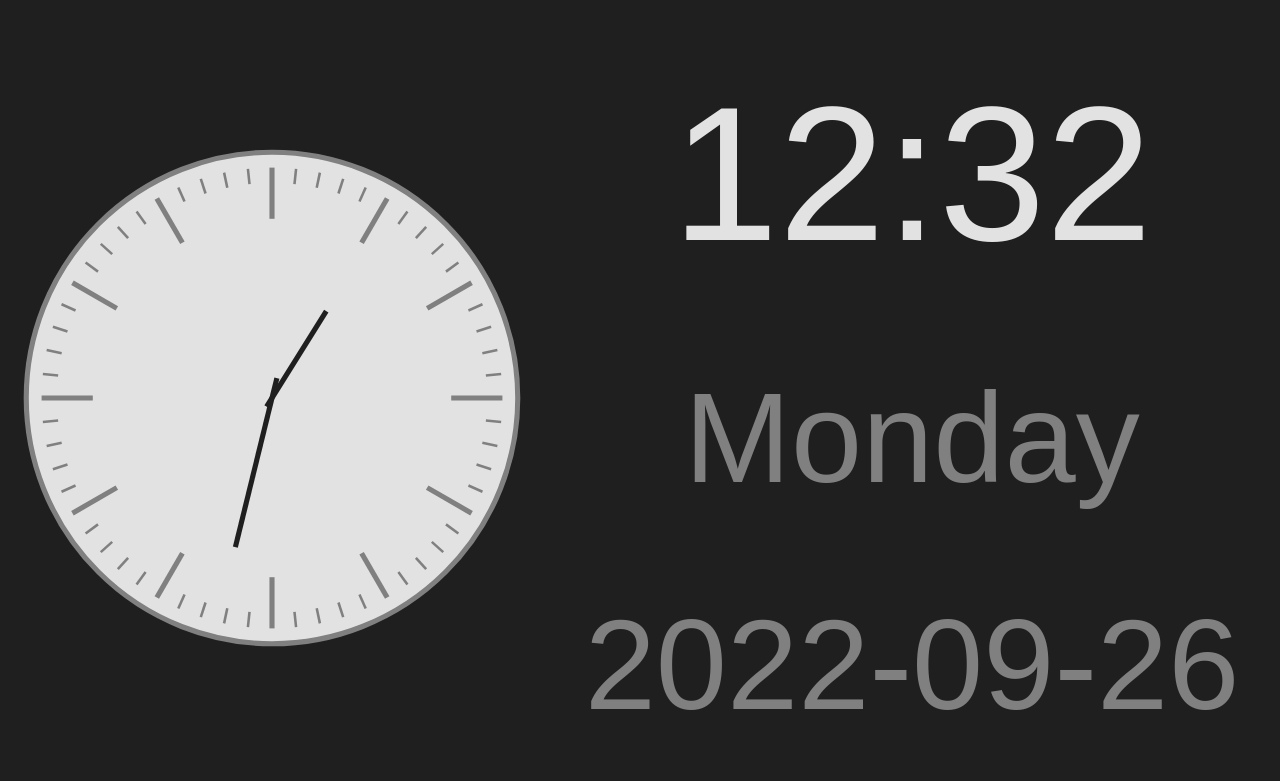
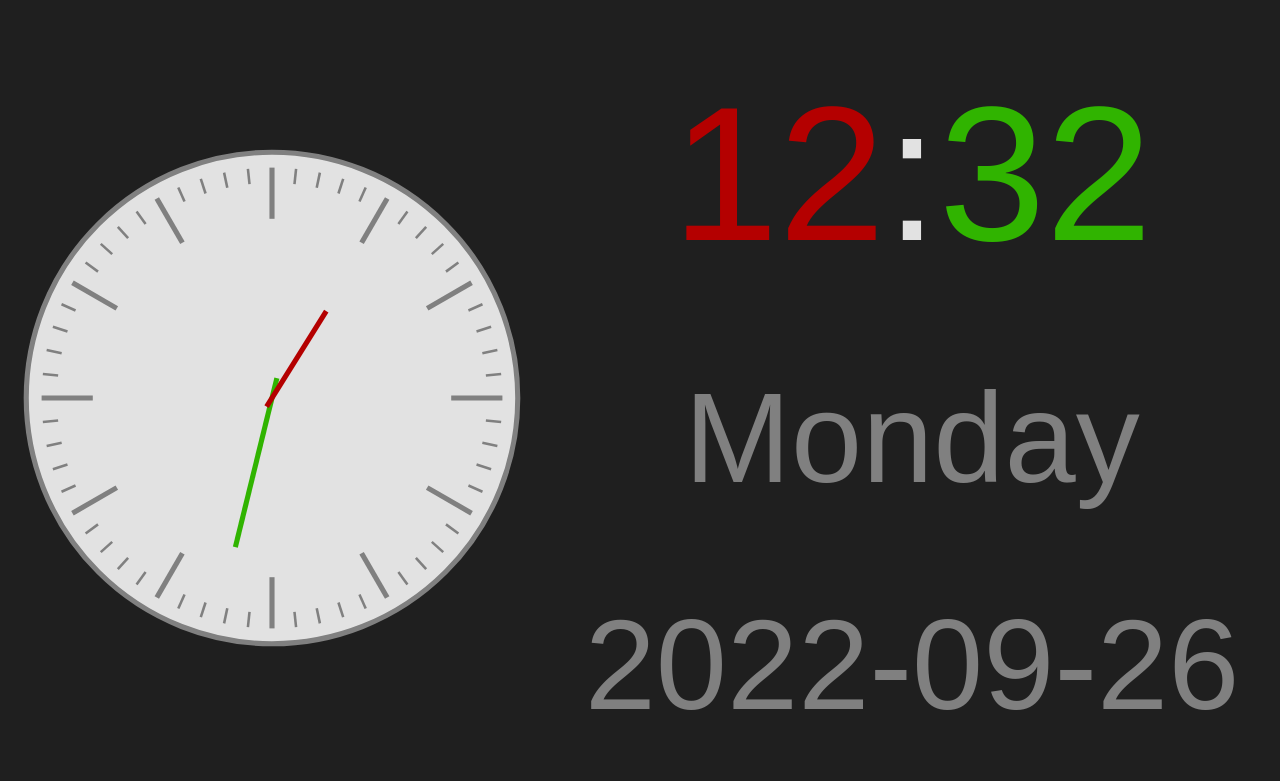
Before and after one commit to TehShrike/dining-room-terminal, a website: page index.html in a window 1280 px wide. Drawn offline with Linux system fonts and the light colour scheme.

Commit message:
red hour, green minute

```diff
--- a/index.html
+++ b/index.html
@@ -12,6 +12,8 @@
 				--white: rgba(255, 255, 255, 0.87);
 				--gray: rgb(128, 128, 128);
 				--black: rgb(31, 31, 31);
+				--red: rgb(180,0,0);
+				--green: rgb(48, 180, 0);
 
 				margin: 0;
 				padding: 0;
@@ -71,8 +73,24 @@
 				stroke: var(--gray);
 				stroke-width: 1;
 			}
-			#minute, #hour {
+			#minute_hand, #hour_hand {
 				stroke: var(--black);
+			}
+
+			#hour_hand {
+				stroke: var(--red);
+			}
+
+			#hour {
+				color: var(--red);
+			}
+
+			#minute_hand {
+				stroke: var(--green);
+			}
+
+			#minute {
+				color: var(--green);
 			}
 		</style>
 		<div class="container">
@@ -139,13 +157,13 @@
 					<line class="minor" y1="42" y2="45" transform="rotate(342)"></line>
 					<line class="minor" y1="42" y2="45" transform="rotate(348)"></line>
 					<line class="minor" y1="42" y2="45" transform="rotate(354)"></line>
-					<line id=minute y1="4" y2="-30" transform="rotate(274.7)"></line>
-					<line id=hour y1="2" y2="-20" transform="rotate(220)"></line>
+					<line id=minute_hand y1="4" y2="-30" transform="rotate(274.7)"></line>
+					<line id=hour_hand y1="2" y2="-20" transform="rotate(220)"></line>
 				</svg>
 			</div>
 			<div class="date-time">
 				<div id=time>
-					25:61
+					<span id="hour">25</span>:<span id="minute">61</span>
 				</div>
 				<div id=weekday>
 					Flatterday
@@ -159,8 +177,10 @@
 			const weekday = document.getElementById(`weekday`)
 			const date = document.getElementById(`date`)
 			const time = document.getElementById(`time`)
-			const minute_line = document.getElementById(`minute`)
-			const hour_line = document.getElementById(`hour`)
+			const minute_hand = document.getElementById(`minute_hand`)
+			const hour_hand = document.getElementById(`hour_hand`)
+			const minute = document.getElementById(`minute`)
+			const hour = document.getElementById(`hour`)
 
 			const weekdayFormatter = new Intl.DateTimeFormat(undefined, {
 				weekday: `long`,
@@ -182,13 +202,15 @@
 
 				weekday.innerText = weekdayFormatter.format(now)
 				date.innerText = toIsoDate(now)
-				time.innerText = timeFormatter.format(now)
+				// time.innerText = timeFormatter.format(now)
+				minute.innerText = pad2(now.getMinutes())
+				hour.innerText = pad2(now.getHours())
 
 				minute_transform_attribute.value = `rotate(${6 * now.getMinutes() + now.getSeconds() / 10})`
-				minute_line.attributes.setNamedItem(minute_transform_attribute)
+				minute_hand.attributes.setNamedItem(minute_transform_attribute)
 
 				hour_transform_attribute.value = `rotate(${30 * now.getHours() + now.getMinutes()})`
-				hour_line.attributes.setNamedItem(hour_transform_attribute)
+				hour_hand.attributes.setNamedItem(hour_transform_attribute)
 			}
 
 			update()
```
